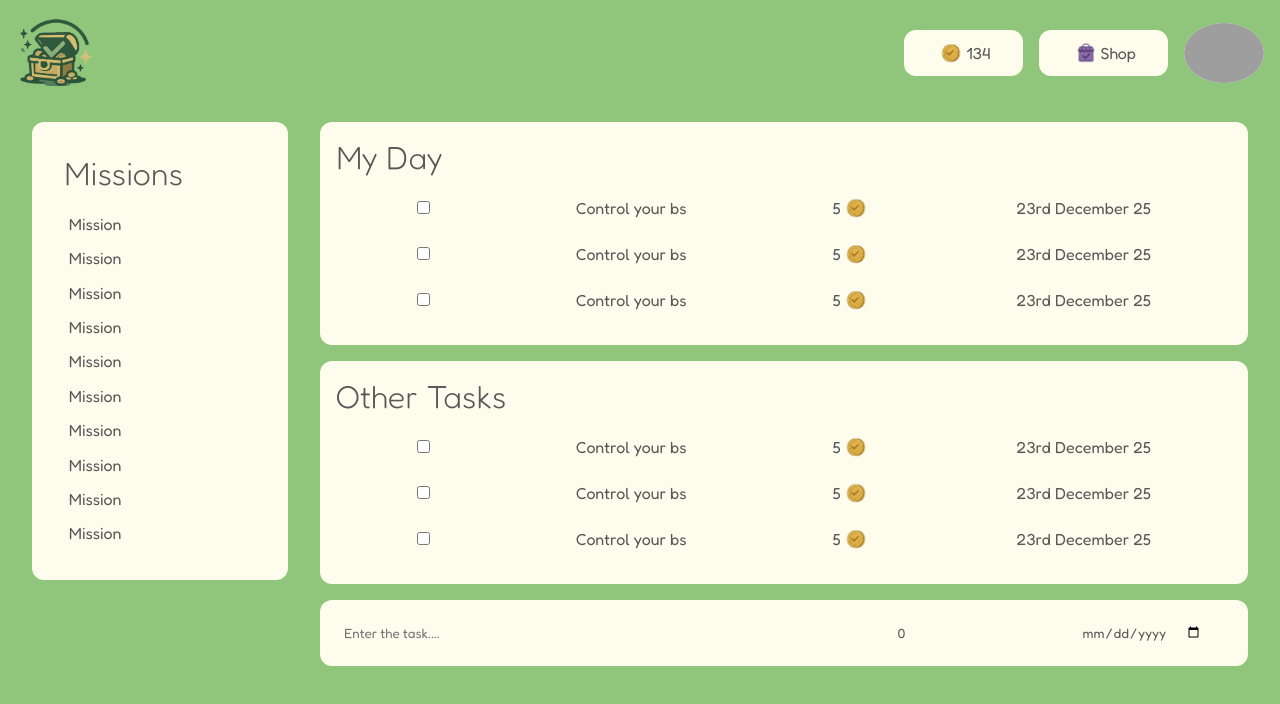
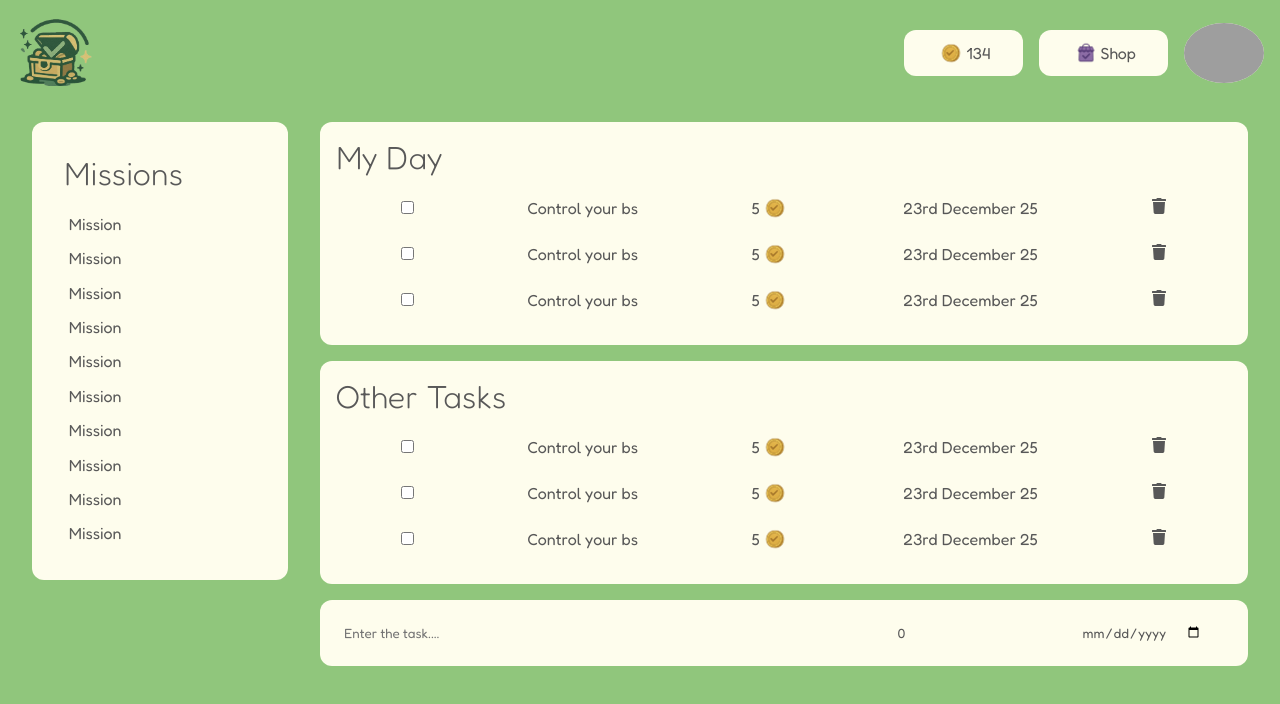
Before and after one commit to SwarupVishwas18/rewardia-app, a React (Vite) app: page / in a window 1280 px wide. Shown: the top 704 px of the page. Built offline with nearby package versions, Linux system fonts and the light colour scheme; grey boxes are pictures that could not be loaded.

Commit message:
#23 - frontend-feat: add delete task button

```diff
--- a/src/components/Task.jsx
+++ b/src/components/Task.jsx
@@ -1,3 +1,4 @@
+import { FaTrash } from "react-icons/fa";
 import coin from "../assets/coin.png"
 
 function Task({ task }) {
@@ -7,6 +8,7 @@ function Task({ task }) {
             <div className="task-title">{task.title}</div>
             <div className="task-points">{task.points} <img src={coin} alt="" /></div>
             <div className="task-deadline">{task.deadline}</div>
+            <div className="task-delete"><FaTrash /></div>
         </div>
     )
 }
```
